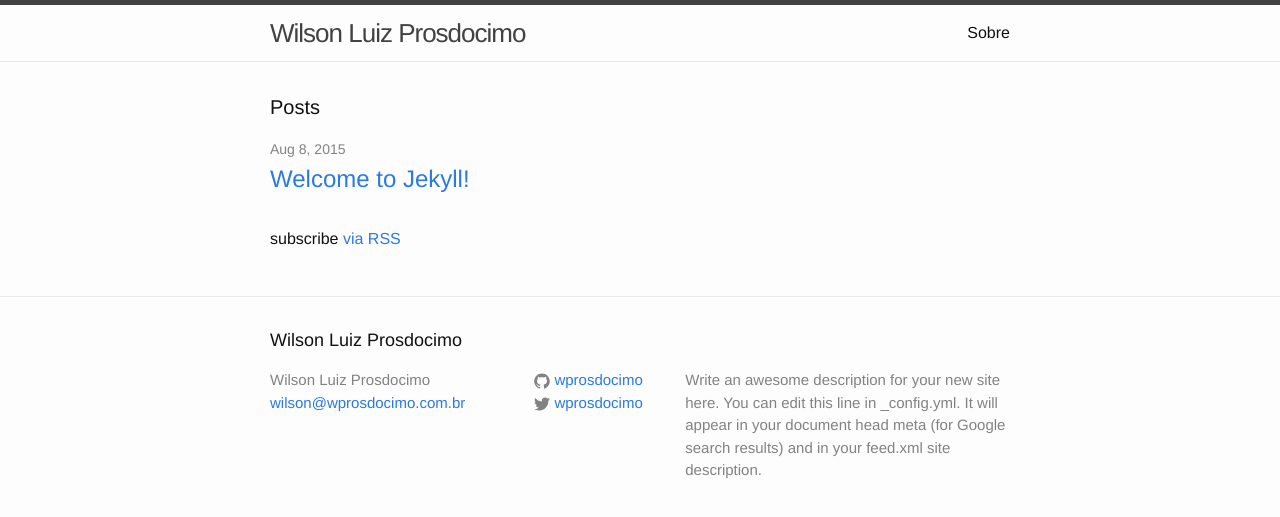
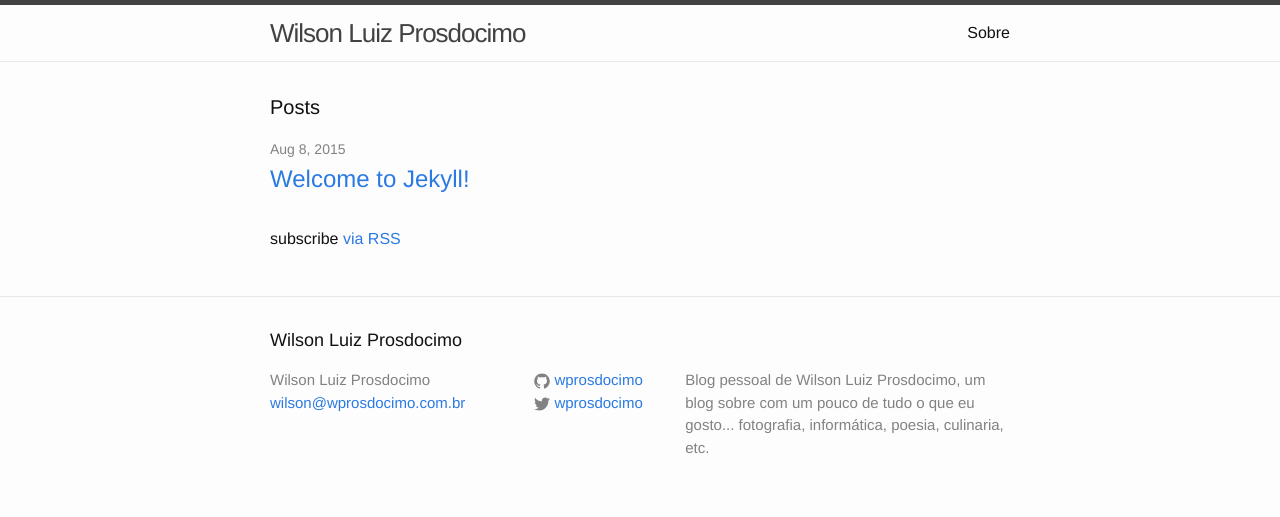
Before and after one commit to Wprosdocimo/wprosdocimo.github.io, a Jekyll site: the page built from index.html, in a window 1280 px wide. Shown: the top 517 px of the page. Built offline with Jekyll 4.4.1, drawn with Linux system fonts in a browser that asks for light colours.

Commit message:
atualizando descrição do blog.

```diff
--- a/_config.yml
+++ b/_config.yml
@@ -2,13 +2,13 @@
 title: Wilson Luiz Prosdocimo
 email: wilson@wprosdocimo.com.br
 description: > # this means to ignore newlines until "baseurl:"
-  Write an awesome description for your new site here. You can edit this
-  line in _config.yml. It will appear in your document head meta (for
-  Google search results) and in your feed.xml site description.
+  Blog pessoal de Wilson Luiz Prosdocimo, um blog sobre com um pouco de tudo o que eu gosto...
+  fotografia, informática, poesia, culinaria, etc.
 baseurl: "" # the subpath of your site, e.g. /blog/
 url: "http://wprosdocimo.com.br" # the base hostname & protocol for your site
 twitter_username: wprosdocimo
 github_username:  wprosdocimo
+facebook_username: wprosdocimo
 
 # Build settings
 markdown: kramdown
```
